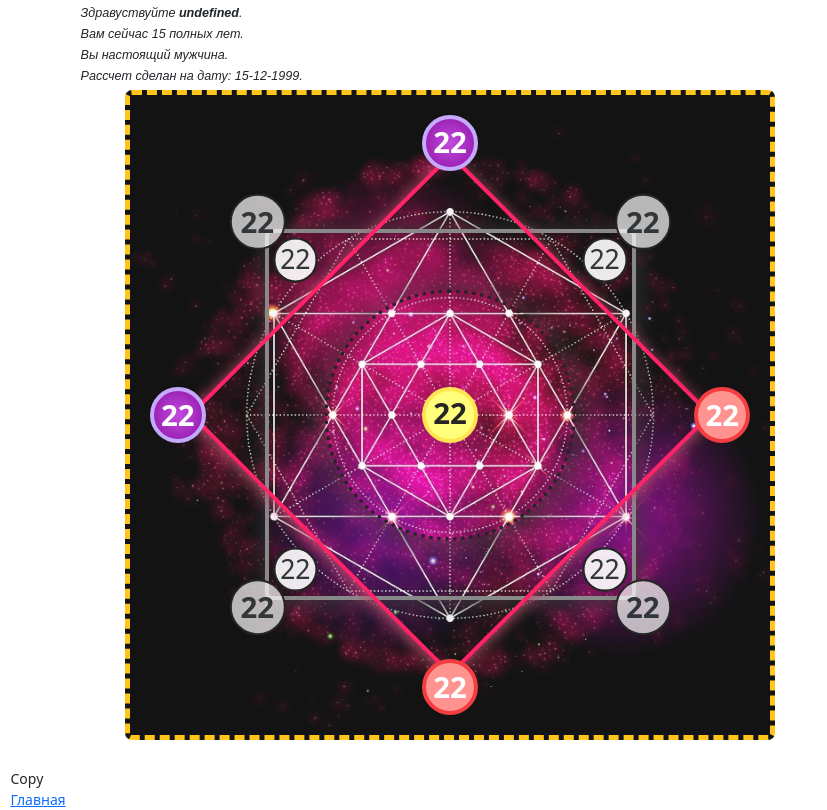
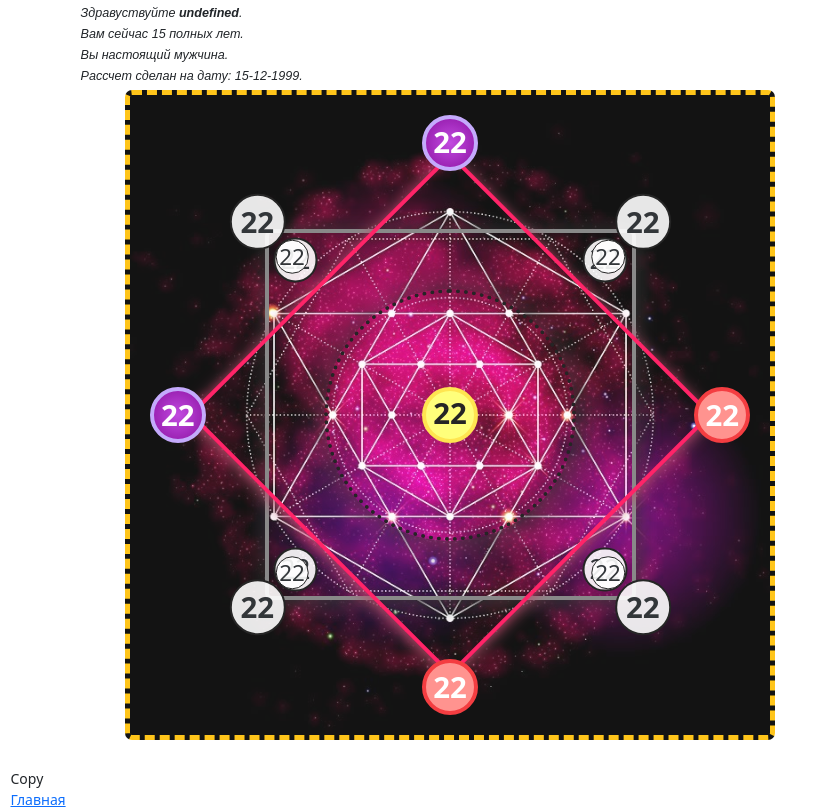
Before and after one commit to Olmeksky/matrix_fate2, a PHP site: page /matr.html in a window 1280 px wide. Shown: the part 404-1214 px from the top of the page, without its empty margins (0-827 px from the left). Run offline with PHP 8.4, Linux system fonts and the light colour scheme.

Commit message:
Update styler.css

```diff
--- a/css/styler.css
+++ b/css/styler.css
@@ -167,7 +167,7 @@ h1 {
   align-items: center;
   font-size: 2.1rem;
   font-weight: 600;
-  background-color: rgba(255,255,255,0.7);
+  background-color: rgba(255,255,255,0.9);
   border: 0.2rem solid #131313;
   border-radius: 50%;
 }
@@ -184,7 +184,7 @@ h1 {
   align-items: center;
   font-size: 2.1rem;
   font-weight: 600;
-  background-color: rgba(255,255,255,0.7);
+  background-color: rgba(255,255,255,0.9);
   border: 0.2rem solid #131313;
   border-radius: 50%;
 }
@@ -201,7 +201,7 @@ h1 {
   align-items: center;
   font-size: 2.1rem;
   font-weight: 600;
-  background-color: rgba(255,255,255,0.7);
+  background-color: rgba(255,255,255,0.9);
   border: 0.2rem solid #131313;
   border-radius: 50%;
 }
@@ -218,7 +218,7 @@ h1 {
   align-items: center;
   font-size: 2.1rem;
   font-weight: 600;
-  background-color: rgba(255,255,255,0.7);
+  background-color: rgba(255,255,255,0.9);
   border: 0.2rem solid #131313;
   border-radius: 50%;
 }
@@ -235,7 +235,7 @@ h1 {
   align-items: center;
   font-size: 1.9rem;
   font-weight: 500;
-  background-color: rgba(255,255,255,0.7);
+  background-color: rgba(255,255,255,0.9);
   border: 0.2rem solid #131313;
   border-radius: 50%;
 }
@@ -252,7 +252,7 @@ h1 {
   align-items: center;
   font-size: 1.9rem;
   font-weight: 500;
-  background-color: rgba(255,255,255,0.7);
+  background-color: rgba(255,255,255,0.9);
   border: 0.2rem solid #131313;
   border-radius: 50%;
 }
@@ -269,7 +269,7 @@ h1 {
   align-items: center;
   font-size: 1.9rem;
   font-weight: 500;
-  background-color: rgba(255,255,255,0.7);
+  background-color: rgba(255,255,255,0.9);
   border: 0.2rem solid #131313;
   border-radius: 50%;
 }
@@ -286,7 +286,7 @@ h1 {
   align-items: center;
   font-size: 1.9rem;
   font-weight: 500;
-  background-color: rgba(255,255,255,0.7);
+  background-color: rgba(255,255,255,0.9);
   border: 0.2rem solid #131313;
   border-radius: 50%;
 }
@@ -296,16 +296,16 @@ h1 {
   top: 0%;
   left: 0%;
   z-index: 10;
-  transform: translate(10%, 10%);
-  width: 3.2rem;
-  height: 3.2rem;
+  transform: translate(20%, 20%);
+  width: 2.4rem;
+  height: 2.4rem;
   display: flex;
   justify-content: center;
   align-items: center;
-  font-size: 1.9rem;
-  font-weight: 500;
-  background-color: rgba(255,255,255,0.7);
-  border: 0.2rem solid #131313;
+  font-size: 1.6rem;
+  font-weight: 400;
+  background-color: rgba(255,255,255,0.9);
+  border: 0.12rem solid #131313;
   border-radius: 50%;
 }
 .G2 {
@@ -313,16 +313,16 @@ h1 {
   top: 0%;
   right: 0%;
   z-index: 10;
-  transform: translate(-10%, 10%);
-  width: 3.2rem;
-  height: 3.2rem;
+  transform: translate(-20%, 20%);
+  width: 2.4rem;
+  height: 2.4rem;
   display: flex;
   justify-content: center;
   align-items: center;
-  font-size: 1.9rem;
-  font-weight: 500;
-  background-color: rgba(255,255,255,0.7);
-  border: 0.2rem solid #131313;
+  font-size: 1.6rem;
+  font-weight: 400;
+  background-color: rgba(255,255,255,0.9);
+  border: 0.12rem solid #131313;
   border-radius: 50%;
 }
 .H2 {
@@ -330,16 +330,16 @@ h1 {
   bottom: 0%;
   right: 0%;
   z-index: 10;
-  transform: translate(-10%, -10%);
-  width: 3.2rem;
-  height: 3.2rem;
+  transform: translate(-20%, -20%);
+  width: 2.4rem;
+  height: 2.4rem;
   display: flex;
   justify-content: center;
   align-items: center;
-  font-size: 1.9rem;
-  font-weight: 500;
-  background-color: rgba(255,255,255,0.7);
-  border: 0.2rem solid #131313;
+  font-size: 1.6rem;
+  font-weight: 400;
+  background-color: rgba(255,255,255,0.9);
+  border: 0.12rem solid #131313;
   border-radius: 50%;
 }
 .I2 {
@@ -347,16 +347,16 @@ h1 {
   bottom: 0%;
   left: 0%;
   z-index: 10;
-  transform: translate(10%, -10%);
-  width: 3.2rem;
-  height: 3.2rem;
+  transform: translate(20%, -20%);
+  width: 2.4rem;
+  height: 2.4rem;
   display: flex;
   justify-content: center;
   align-items: center;
-  font-size: 1.9rem;
-  font-weight: 500;
-  background-color: rgba(255,255,255,0.7);
-  border: 0.2rem solid #131313;
+  font-size: 1.6rem;
+  font-weight: 400;
+  background-color: rgba(255,255,255,0.9);
+  border: 0.12rem solid #131313;
   border-radius: 50%;
 }
 
```
